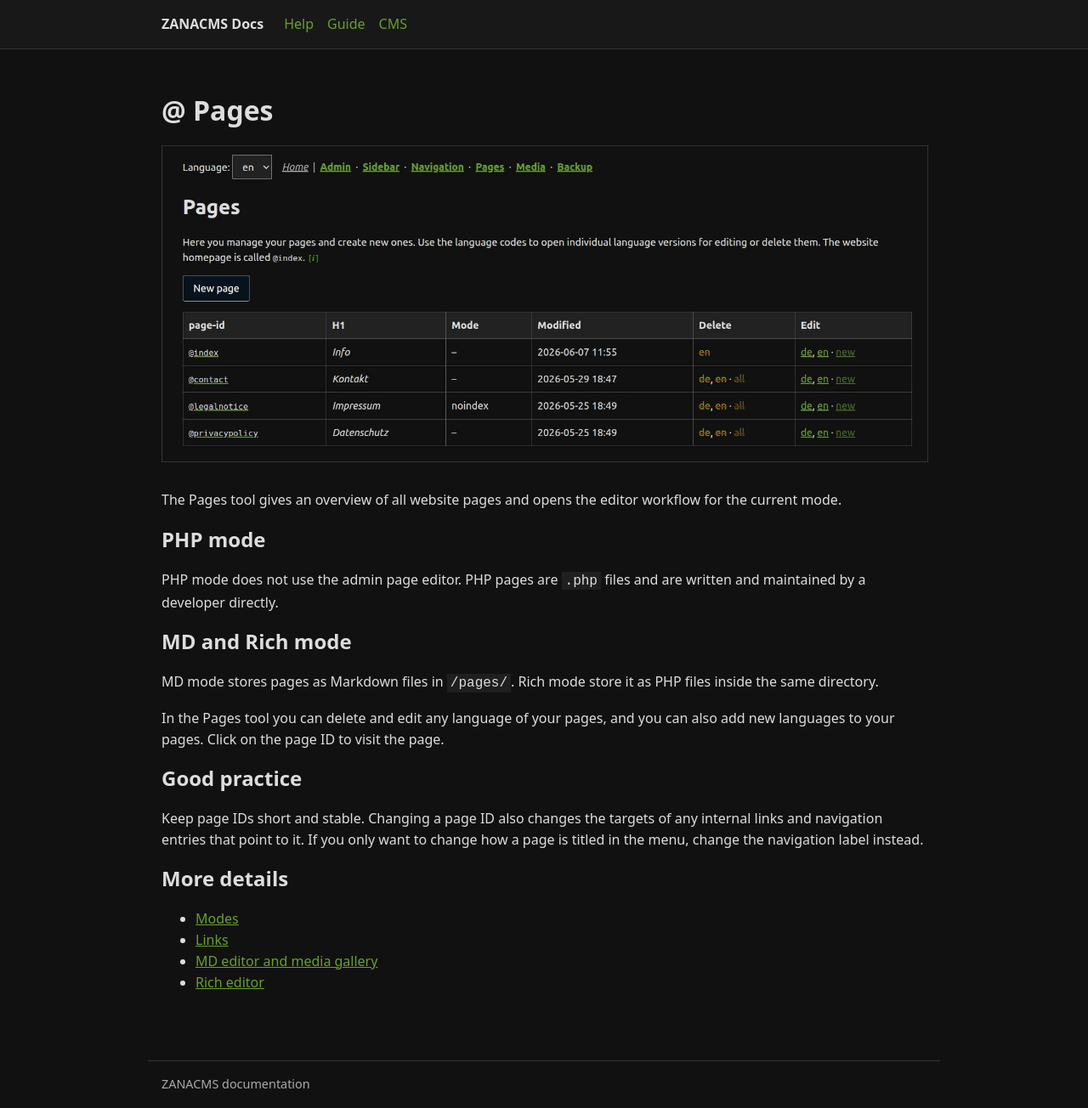
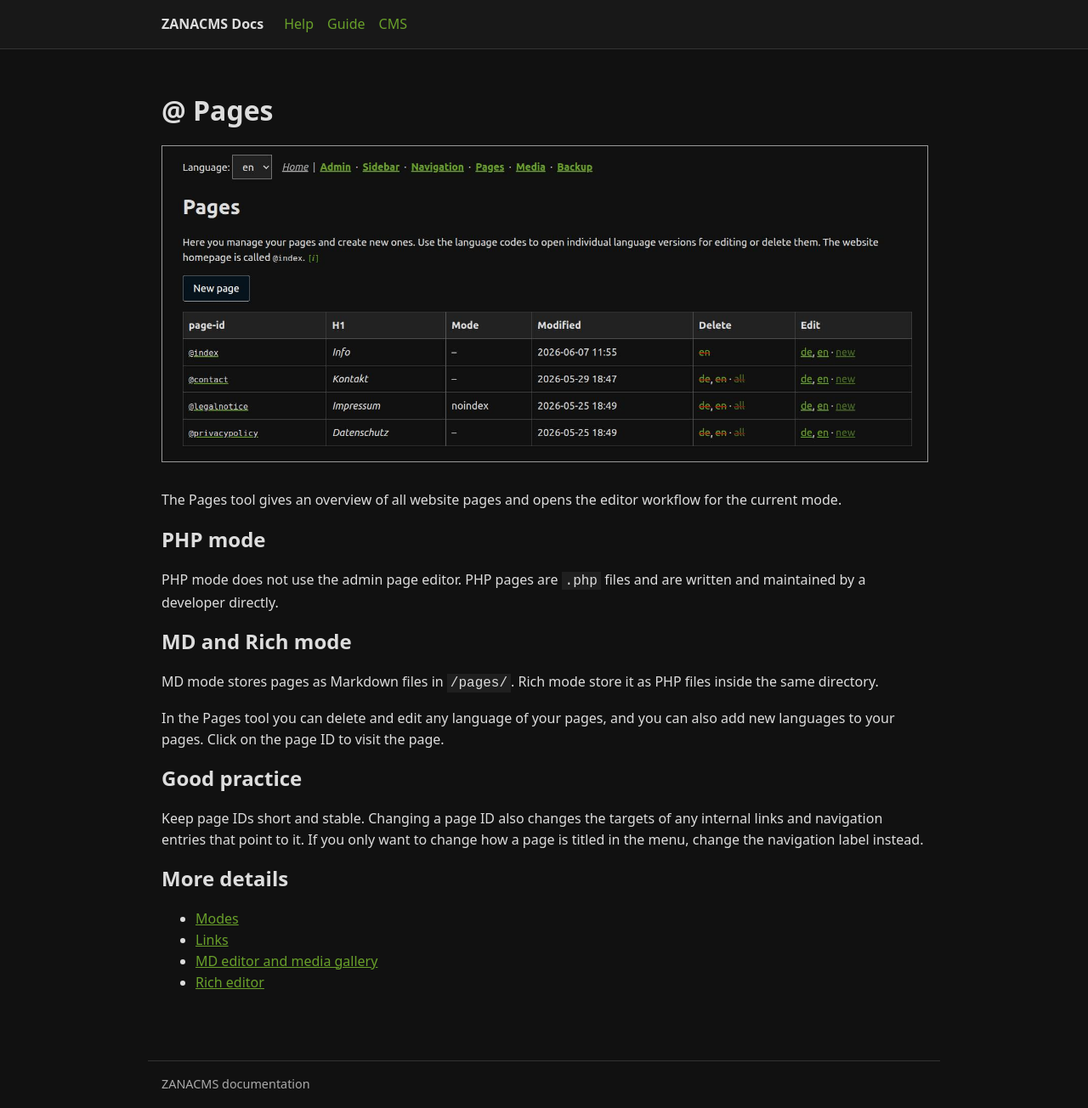
Before and after one commit to gaxmann/zanacms-docs, a Jekyll site: the page built from help/page-overview.md, in a window 1280 px wide. Shown: the whole page at 85% size. Built offline with Jekyll 4.4.1, drawn with Linux system fonts in a browser that asks for light colours.

Commit message:
Änderungen von Rechner #2

```diff
--- a/assets/style.css
+++ b/assets/style.css
@@ -77,5 +77,5 @@ blockquote {
 	max-width: 100%;
 	height: auto;
 	margin: 1rem 0 2rem;
-	border: 1px solid #333;
+	border: 1px solid #999;
 }
```
Also changed, not shown: 1 other file.
